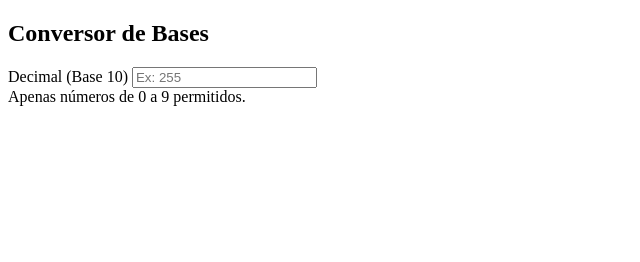
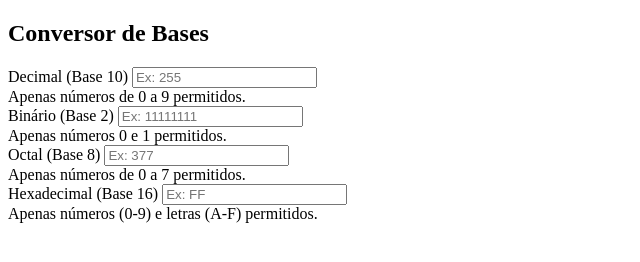
Before and after one commit to EltonPBelo/Conversor-de-bases-numericas, a plain HTML site: page index.html in a window 1280 px wide. Shown: the whole page, without its empty margins (0-640 px from the left). Drawn offline with Linux system fonts and the light colour scheme.

Commit message:
Update index.html
div dos componetes de interface adcionado

```diff
--- a/index.html
+++ b/index.html
@@ -18,7 +18,23 @@
             <div class="error-msg" id="err-dec">Apenas números de 0 a 9 permitidos.</div>
         </div>
 
+        <div class="input-group">
+            <label for="bin">Binário (Base 2)</label>
+            <input type="text" id="bin" placeholder="Ex: 11111111" autocomplete="off">
+            <div class="error-msg" id="err-bin">Apenas números 0 e 1 permitidos.</div>
+        </div>
 
+        <div class="input-group">
+            <label for="oct">Octal (Base 8)</label>
+            <input type="text" id="oct" placeholder="Ex: 377" autocomplete="off">
+            <div class="error-msg" id="err-oct">Apenas números de 0 a 7 permitidos.</div>
+        </div>
+
+        <div class="input-group">
+            <label for="hex">Hexadecimal (Base 16)</label>
+            <input type="text" id="hex" placeholder="Ex: FF" autocomplete="off">
+            <div class="error-msg" id="err-hex">Apenas números (0-9) e letras (A-F) permitidos.</div>
+        </div>
     </div>
 
     <!-- Aqui conectamos o arquivo JavaScript externo -->
```
